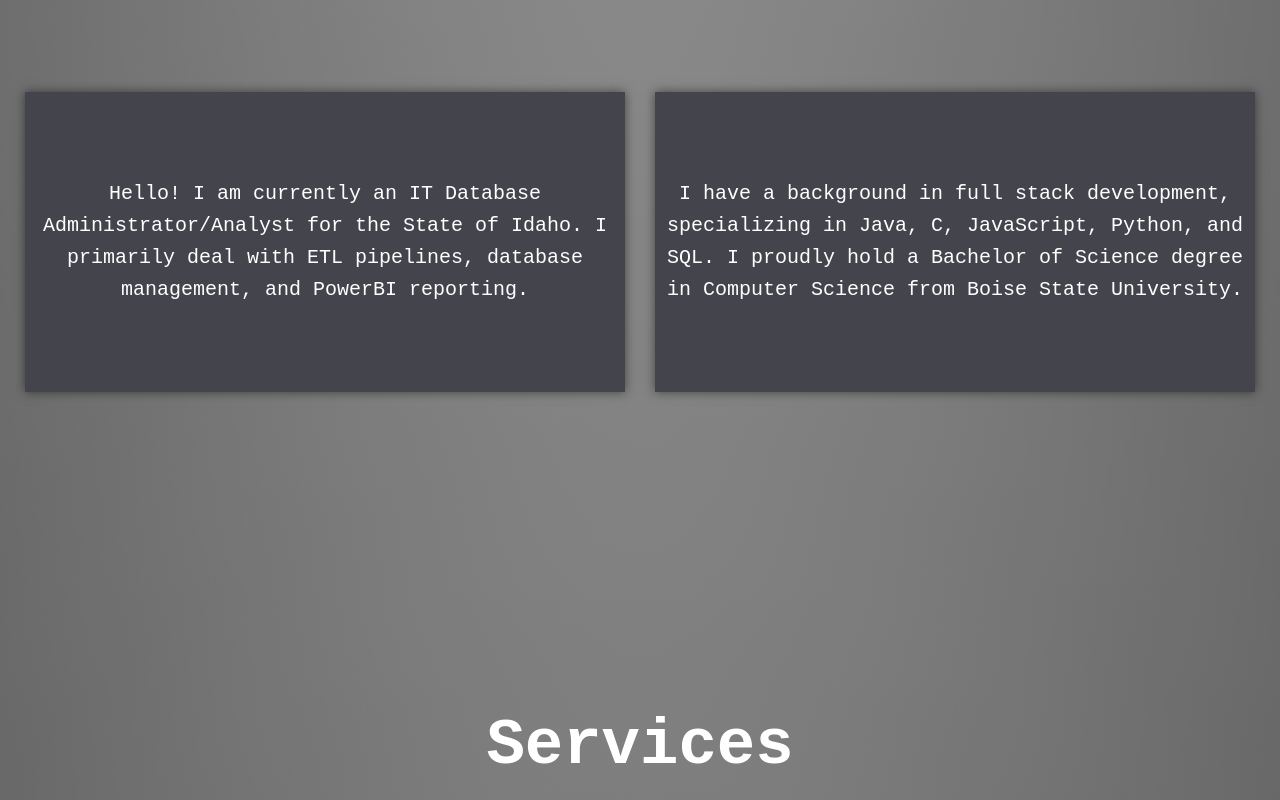
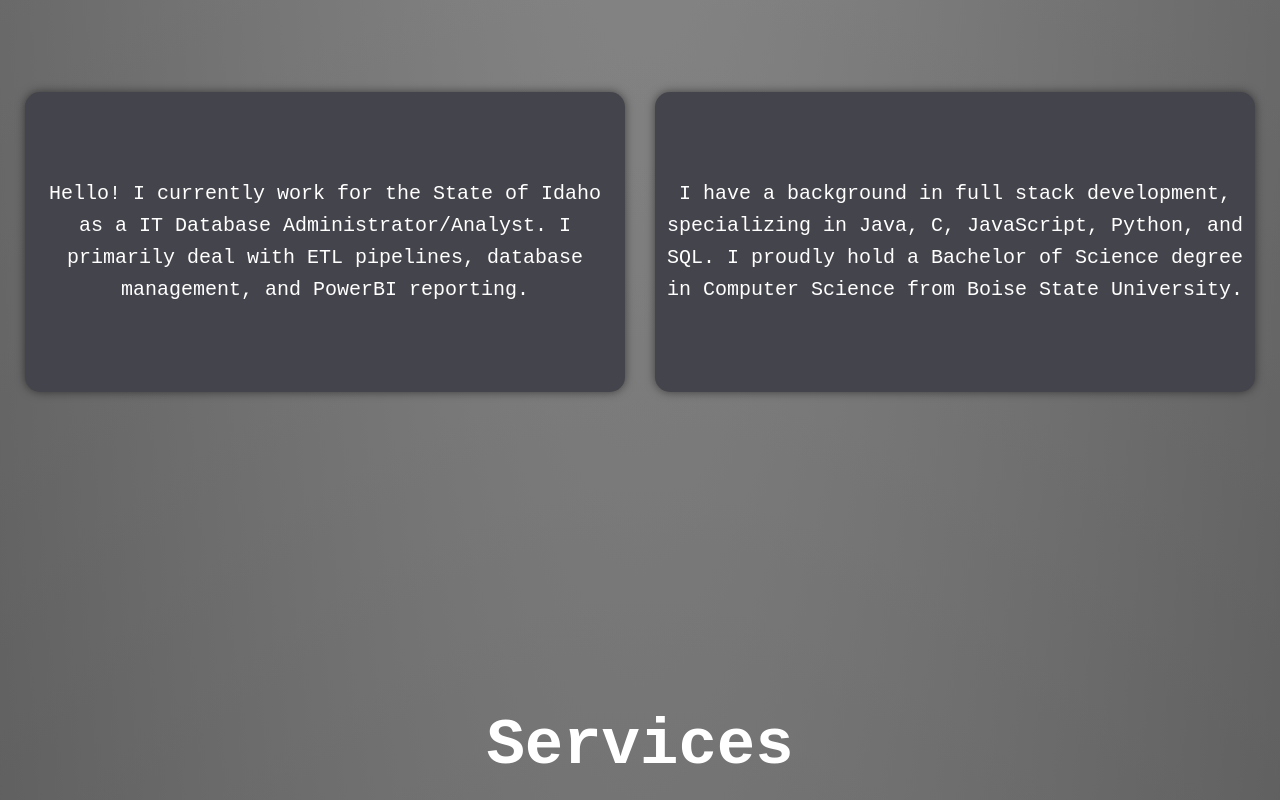
Before and after one commit to RayEscBSU/RayEscobedoDataNDev, a website: page index.html in a window 1280 px wide. Shown: the part 1125-1925 px from the top of the page. Drawn offline with nearby package versions, Linux system fonts and the light colour scheme.

Commit message:
update - stuff

```diff
--- a/css/styles.css
+++ b/css/styles.css
@@ -7,9 +7,10 @@
 body {
     font-family: "Space Mono", monospace;
     line-height: 1.6;
-    background: linear-gradient(to bottom, rgba(255,255,255,0.15) 0%, rgba(0,0,0,0.15) 100%), radial-gradient(at top center, rgba(255,255,255,0.40) 0%, rgba(0,0,0,0.40) 120%) #989898;
+    background: linear-gradient(to bottom, rgba(255,255,255,0.15) 0%, rgba(0,0,0,0.30) 100%), radial-gradient(at top center, rgba(255,255,255,0.30) 0%, rgba(0,0,0,0.40) 120%) #989898;
     background-blend-mode: multiply,multiply;
 }
+
 header {
     background: #333;
     color: #fff;
@@ -59,7 +60,6 @@ section {
 /* HOME SECTION */
 #home {
     flex-direction: column;
-
 }
 
 #home > #title {
@@ -106,6 +106,7 @@ section {
     display: flex;
     justify-content: center;
     align-items: center;
+    border-radius: 15px; /* Add rounded corners */
 }
 
 /* SERVICES SECTION */
@@ -144,6 +145,7 @@ section {
     flex-direction: column;
     justify-content: center;
     align-items: center;
+    border-radius: 15px; /* Add rounded corners */
 }
 
 /* PROJECTS SECTION */
@@ -182,6 +184,7 @@ section {
     flex-direction: column;
     justify-content: center;
     align-items: center;
+    border-radius: 15px; /* Add rounded corners */
 }
 
 /* CONTACT SECTION */
@@ -220,18 +223,22 @@ section {
     flex-direction: column;
     justify-content: center;
     align-items: center;
+    border-radius: 15px; /* Add rounded corners */
 }
-#contact  a {
+
+#contact a {
     color: #00b8ff;
     font-size: 25px;
     background-color: transparent;
     text-decoration: none;
 }
+
 #contact a:hover {
     color: #3ce4a8;
     background-color: transparent;
     text-decoration: underline;
 }
+
 footer {
     background: #333;
     color: #fff;
--- a/index.html
+++ b/index.html
@@ -32,7 +32,8 @@
         <h2>About</h2>
         <div class="content">
             <div>
-                <p>Hello! I am currently an IT Database Administrator/Analyst for the State of Idaho. I primarily deal
+                <p>Hello! I currently work for the State of Idaho as a IT Database Administrator/Analyst. I
+                    primarily deal
                     with ETL pipelines, database management, and PowerBI reporting.</p>
             </div>
             <div>
--- a/js/scripts.js
+++ b/js/scripts.js
@@ -1,3 +1,8 @@
+// Ensure the page always starts at the top when reloaded
+window.onbeforeunload = function () {
+    window.scrollTo(0, 0);
+};
+
 document.addEventListener("DOMContentLoaded", function() {
     console.log("scripts.js is loaded");
 
@@ -18,22 +23,27 @@ document.addEventListener("DOMContentLoaded", function() {
     disableScroll();
 
     // Set the initial size of the title text
-    gsap.set("#title h1", { fontSize: "5rem", delay: 4});
+    gsap.set("#title h1", { fontSize: "5rem", delay: 4.5 });
 
     // Create a timeline for the animations
     let tl = gsap.timeline({
         onComplete: enableScroll // Enable scrolling when the animation completes
     });
+
     // Animate the title text
     tl.to("#title h1", {
-        duration: 1,
+        duration: 0.75,
         text: "..",
         opacity: 1,
         delay: 1,
         ease: "power2.out" // Ease for a smoother transition
     });
+    tl.to("#title h1", {
+        duration: 0.75,
+        text: "...",
+        ease: "power2.out"
+    });
 
-    // Animate the title text
     tl.to("#title h1", {
         duration: 3.5,
         text: "RAY ESCOBEDO DATA & DEVELOPMENT",
@@ -53,5 +63,5 @@ document.addEventListener("DOMContentLoaded", function() {
     });
 
     // Optional: You can add a delay before enabling scroll to ensure the user sees the entire animation
-    setTimeout(enableScroll,7500 ); // 3.5s + 3s for repeats + 6s delay + additional buffer
+    setTimeout(enableScroll, 9500); // 3.5s + 3s for repeats + 6s delay + additional buffer
 });
```
